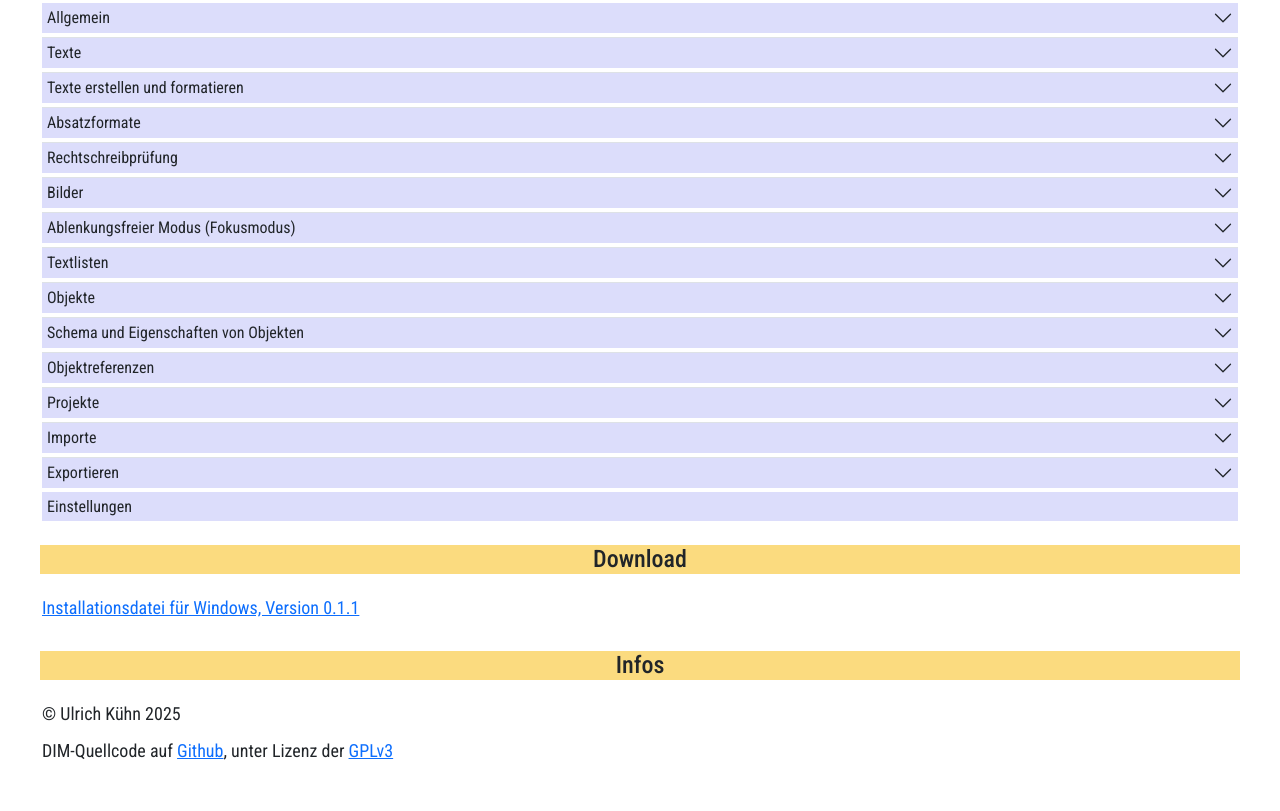
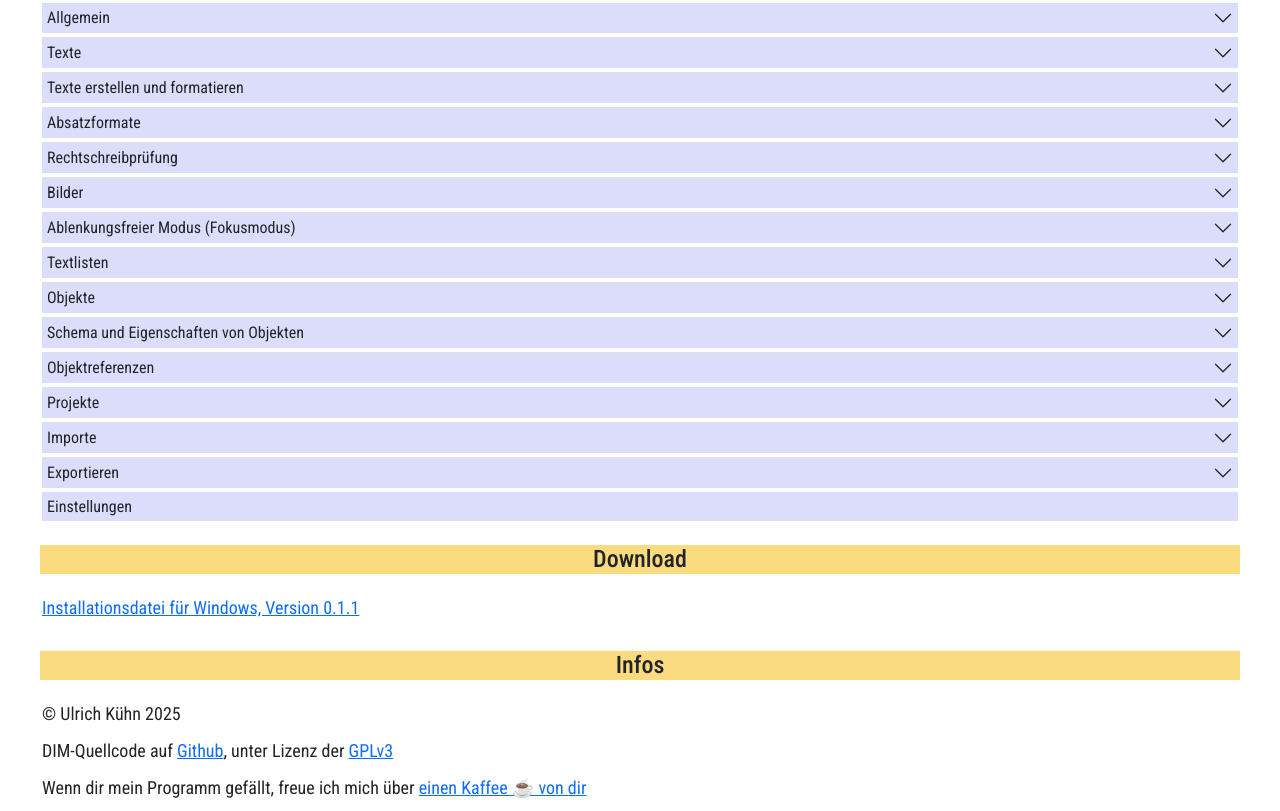
Before and after one commit to ulkuehn/dim, a plain HTML site: page index_de.html in a window 1280 px wide. Shown: the part 1468-2279 px from the top of the page. Before the commit the page ends 2242 px from the top, so only its background shows below. Drawn offline with Linux system fonts and the light colour scheme.

Commit message:
added link to buymeacoffee

```diff
--- a/index_de.html
+++ b/index_de.html
@@ -2141,12 +2141,13 @@
               unter Lizenz der
               <a href="https://www.gnu.org/licenses/gpl-3.0.html">GPLv3</a>
             </p>
+            <p>Wenn dir mein Programm gefällt, freue ich mich über <a href="https://buymeacoffee.com/deusinmachina">einen Kaffee &#x2615 von dir</a></p>
           </div>
         </div>
       </div>
     </section>
 
-    <!-- jQery -->
+    <!-- jQuery -->
     <script src="js/jquery-3.4.1.min.js"></script>
     <!-- bootstrap js -->
     <script src="js/bootstrap.bundle.min.js"></script>
```
Also changed, not shown: index_en.html (+2 -1 lines).
